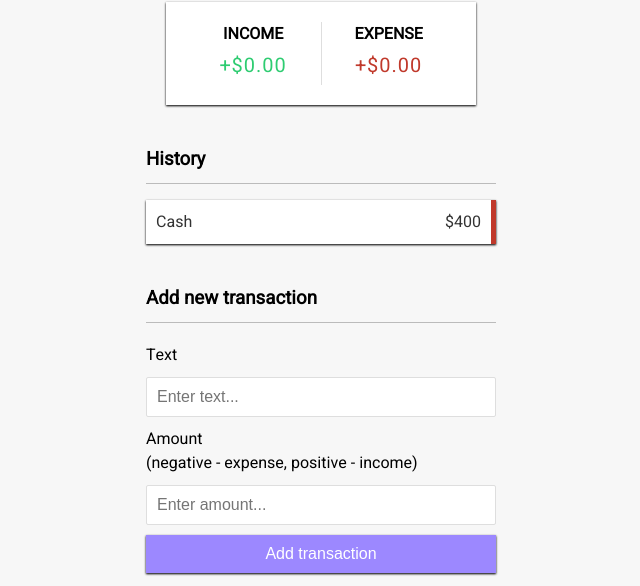
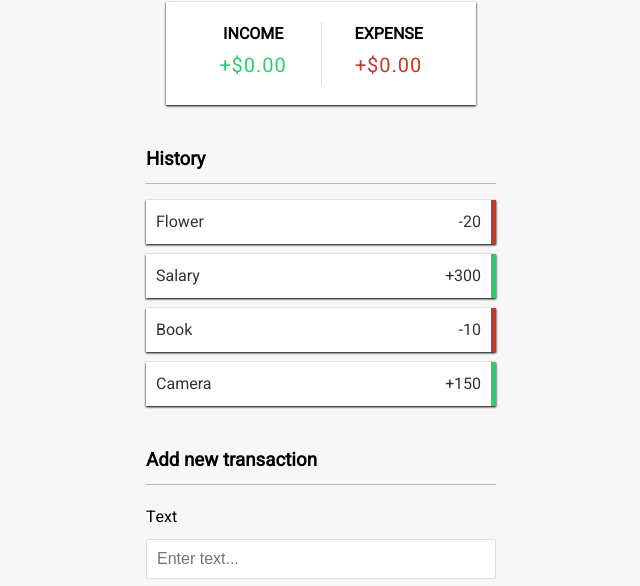
Before and after one commit to alext1112/expenseTracker, a plain HTML site: page index.html in a window 1280 px wide. Shown: the part 194-780 px from the top of the page, without its empty margins (319-959 px from the left). Drawn offline with Linux system fonts and the light colour scheme.

Commit message:
Added Javascript for transaction items

```diff
--- a/index.html
+++ b/index.html
@@ -26,7 +26,7 @@
     </div>
       <h3>History</h3>
       <ul id="list" class="list">
-        <li class="minus">Cash <span>$400</span><button class="delete-btn">x</button></li>
+        <!--<li class="minus">Cash <span>$400</span><button class="delete-btn">x</button></li>-->
       </ul>
 
       <h3>Add new transaction</h3>
--- a/script.js
+++ b/script.js
@@ -0,0 +1,43 @@
+const balance = document.getElementById('balance');
+const money_plus = document.getElementById('money-plus');
+const money_minus = document.getElementById('money-minus');
+const list = document.getElementById('list');
+const form = document.getElementById('form');
+const text = document.getElementById('text');
+const amount = document.getElementById('amount');
+
+const dummyTransactions = [
+  {id: 1, text: 'Flower', amount: -20},
+  {id: 2, text: 'Salary', amount: 300},
+  {id: 3, text: 'Book', amount: -10},
+  {id: 4, text: 'Camera', amount: 150}
+
+];
+
+let transactions = dummyTransactions;
+
+// Add transactions to DOM list
+function addTransactionDOM(transaction) {
+  //Get sign
+  const sign = transaction.amount < 0 ? '-' : '+';
+
+  const item = document.createElement('li');
+
+  // Add class based on value
+  item.classList.add(transaction.amount < 0 ? 'minus' : 'plus');
+
+  item.innerHTML = `
+    ${transaction.text} <span>${sign}${Math.abs(transaction.amount)}</span> <button class="delete-btn">x</button>
+  `;
+
+  list.appendChild(item);
+}
+
+// Init app
+function init() {
+  list.innerHTML = '';
+
+  transactions.forEach(addTransactionDOM);
+}
+
+init();
```
